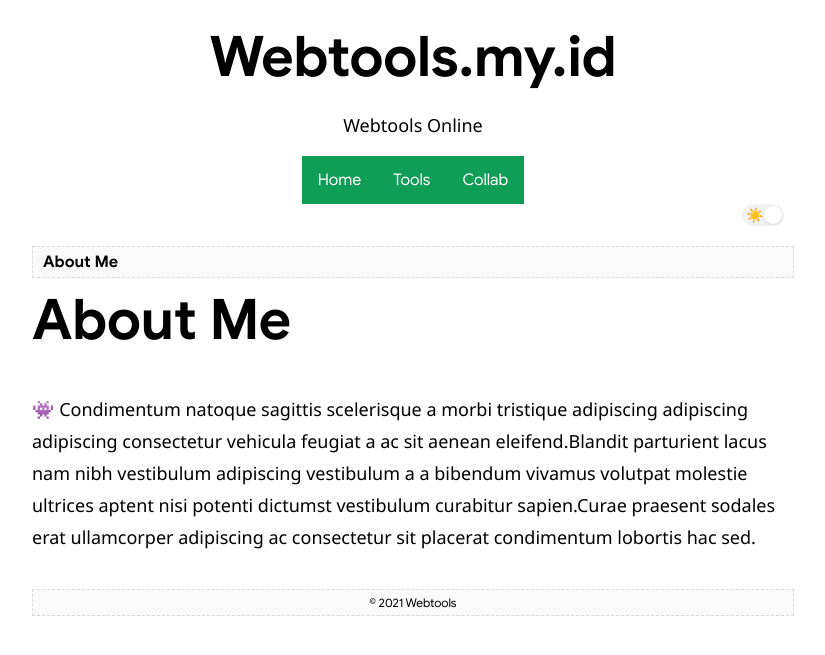
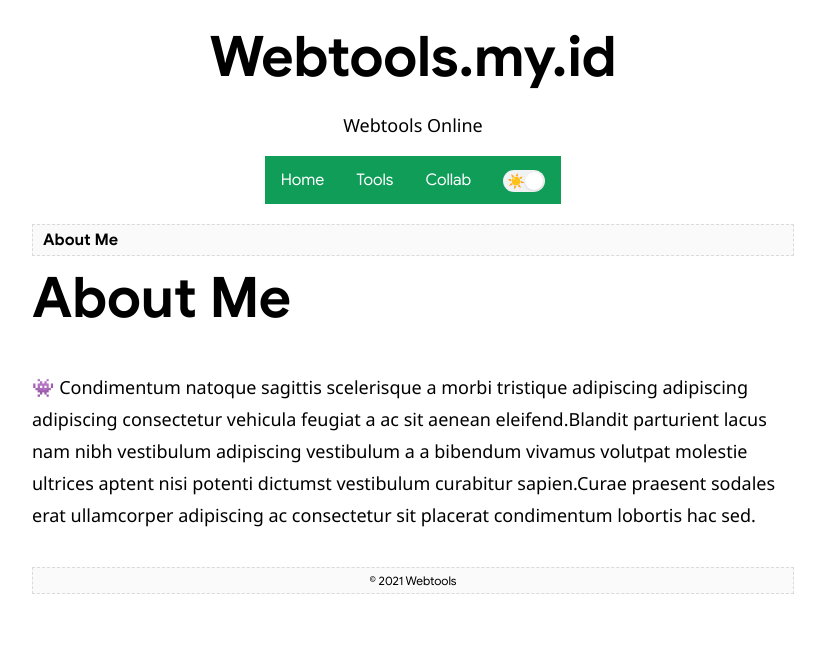
Before and after one commit to ham-zah/33870015, a Jekyll site: the page built from about.html, in a window 1280 px wide. Shown: the top 655 px of the page, without its empty margins (227-1052 px from the left). Built offline with Jekyll 4.4.1, drawn with Linux system fonts in a browser that asks for light colours.

Commit message:
Update default.html

```diff
--- a/_layouts/default.html
+++ b/_layouts/default.html
@@ -13,11 +13,16 @@ layout: compress
             <li><a href="/">Home</a></li>
             <li><a href="#">Tools</a></li>
             <li><a href="#">Collab</a></li>
+            <li><a>
+<div class="mode" id="mode-switcher" onclick="toggleNightMode();"><span></span></div>
+                </a></li>
           </ul>
         </nav>
+<!--
     <div class="mode" id="mode-switcher" onclick="toggleNightMode();">
 				<span></span>
     </div>
+-->
   </div>
   </div>
 	{{ content }}
```
